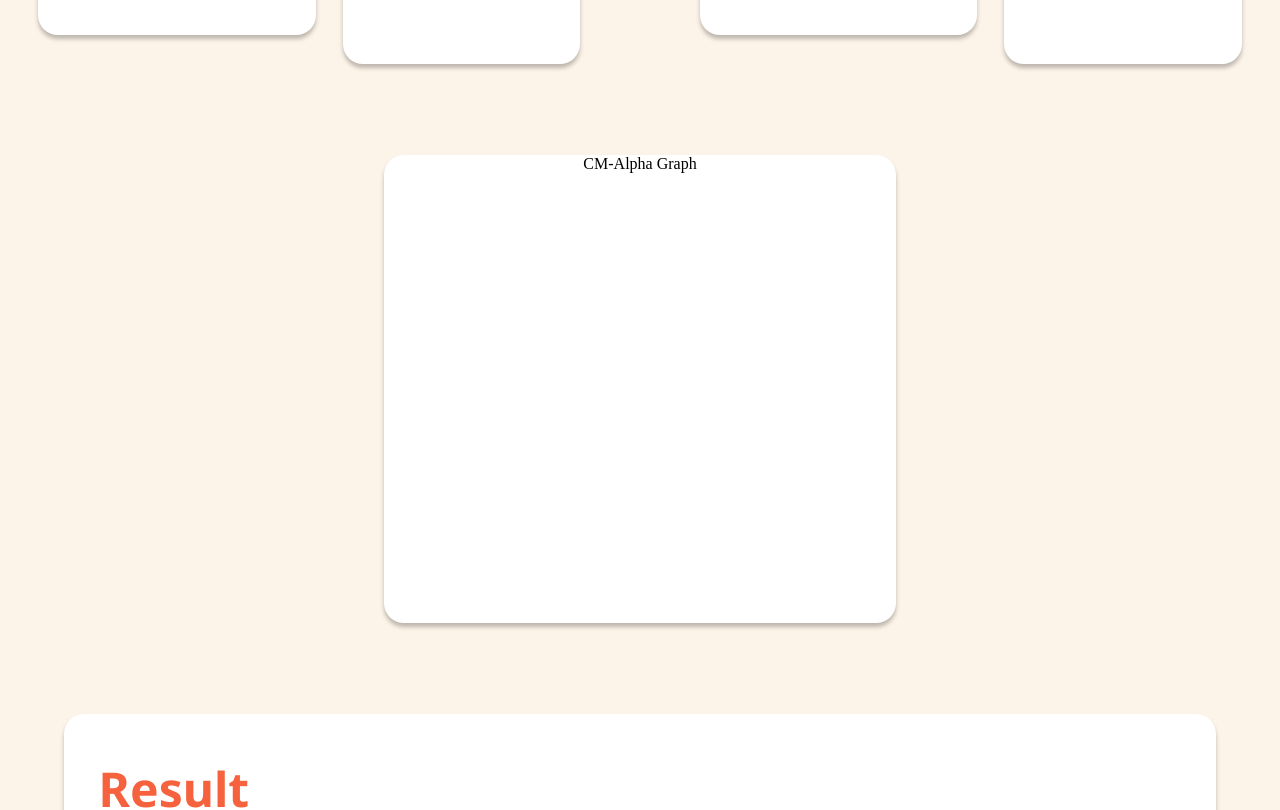
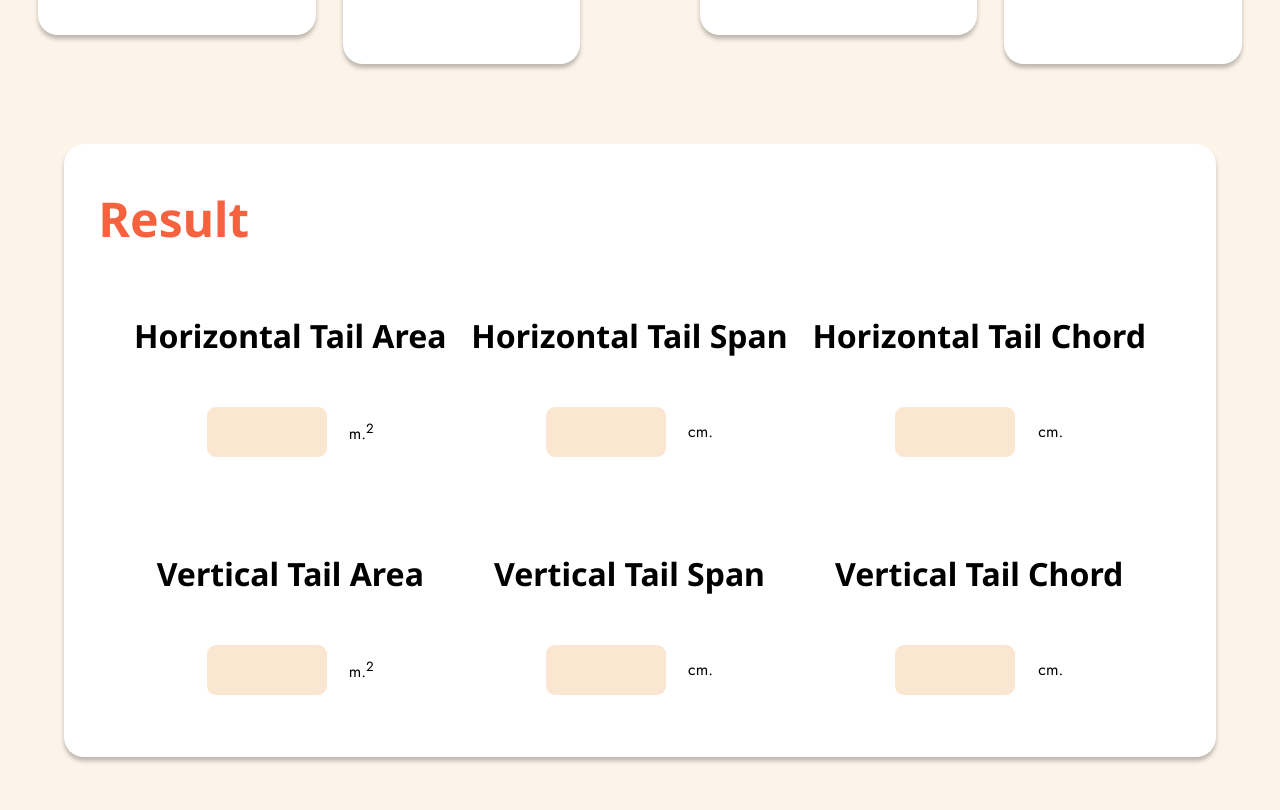
Before and after one commit to ninchay/senior-next, a Next.js app: page /ComponentDesign_link in a window 1280 px wide. Shown: the part 2260-3070 px from the top of the page. Built offline with nearby package versions, Linux system fonts and the light colour scheme.

Commit message:
fix infinity in Component Design

```diff
--- a/src/pages/ComponentDesign/ComponentDesignCon/FuselageCon.js
+++ b/src/pages/ComponentDesign/ComponentDesignCon/FuselageCon.js
@@ -10,7 +10,6 @@ const FuselageCon = (props) => {
     props.onFuseChange(FuseL);
   },[props.chrodM, props.tailArm, props.hTailChord]);
 
-  // console.log(props.hTailChord)
   return (
     <div className={styles.Component__Fuselage_Container}>
       <div className={styles.Fuselage__Container_Title}>
@@ -23,7 +22,11 @@ const FuselageCon = (props) => {
           </div>
           <ResultCom
             title="Fuselage Length"
-            output={!isNaN(FuseL) ? FuseL.toFixed(2) : null}
+            output={
+              !isNaN(FuseL)
+              && FuseL != Infinity
+              ? FuseL.toFixed(2)
+              : null}
             unit="cm."
           />
         </div>
--- a/src/pages/ComponentDesign/ComponentDesignCon/TailCon.js
+++ b/src/pages/ComponentDesign/ComponentDesignCon/TailCon.js
@@ -75,9 +75,6 @@ const TailCon = (props) => {
           />
         </div>
       </div>
-      <div className={styles.Component__Tail_Graph}>
-        <p>CM-Alpha Graph</p>
-      </div>
       <div className={styles.Component__Tail_Result}>
         <div className={styles.Tail__Result_Header}>
           <h2>Result</h2>
@@ -88,6 +85,7 @@ const TailCon = (props) => {
               title="Horizontal Tail Area"
               output={
                 !isNaN(canvasHtailProps.HtArea)
+                && Number(canvasHtailProps.HtArea) != Infinity
                   ? Number(canvasHtailProps.HtArea).toFixed(3)
                   : null
               }
@@ -101,6 +99,7 @@ const TailCon = (props) => {
               title="Vertical Tail Area"
               output={
                 !isNaN(canvasVtailProps.VtArea)
+                && Number(canvasVtailProps.VtArea) != Infinity
                   ? Number(canvasVtailProps.VtArea).toFixed(3)
                   : null
               }
@@ -115,14 +114,17 @@ const TailCon = (props) => {
             <ResultCom
               title="Horizontal Tail Span"
               output={
-                Number(hTailSpan) > 0 ? Number(hTailSpan).toFixed(2) : null
+                Number(hTailSpan) > 0
+                ? Number(hTailSpan).toFixed(2) : null
               }
               unit="cm."
             />
             <ResultCom
               title="Vertical Tail Span"
               output={
-                Number(vTailSpan) > 0 ? Number(vTailSpan).toFixed(2) : null
+                Number(vTailSpan) > 0
+                ? Number(vTailSpan).toFixed(2)
+                : null
               }
               unit="cm."
             />
@@ -132,6 +134,7 @@ const TailCon = (props) => {
               title="Horizontal Tail Chord"
               output={
                 !isNaN(canvasHtailProps.hTailChord)
+                && canvasHtailProps.hTailChord != Infinity
                   ? (canvasHtailProps.hTailChord * 100).toFixed(2)
                   : null
               }
@@ -141,6 +144,7 @@ const TailCon = (props) => {
               title="Vertical Tail Chord"
               output={
                 !isNaN(canvasVtailProps.vTailChord)
+                && canvasVtailProps.vTailChord != Infinity
                   ? (canvasVtailProps.vTailChord * 100).toFixed(2)
                   : null
               }
--- a/src/styles/ComponentDesign/ComponentDesignCon/tailCon.module.css
+++ b/src/styles/ComponentDesign/ComponentDesignCon/tailCon.module.css
@@ -66,7 +66,7 @@
 }
 
 .Component__Tail_Result {
-    margin: 0 5%;
+    margin: 80px 5%;
     background: #FFFFFF;
     box-shadow: 0px 4px 4px rgba(0, 0, 0, 0.25);
     border-radius: 20px;
```
